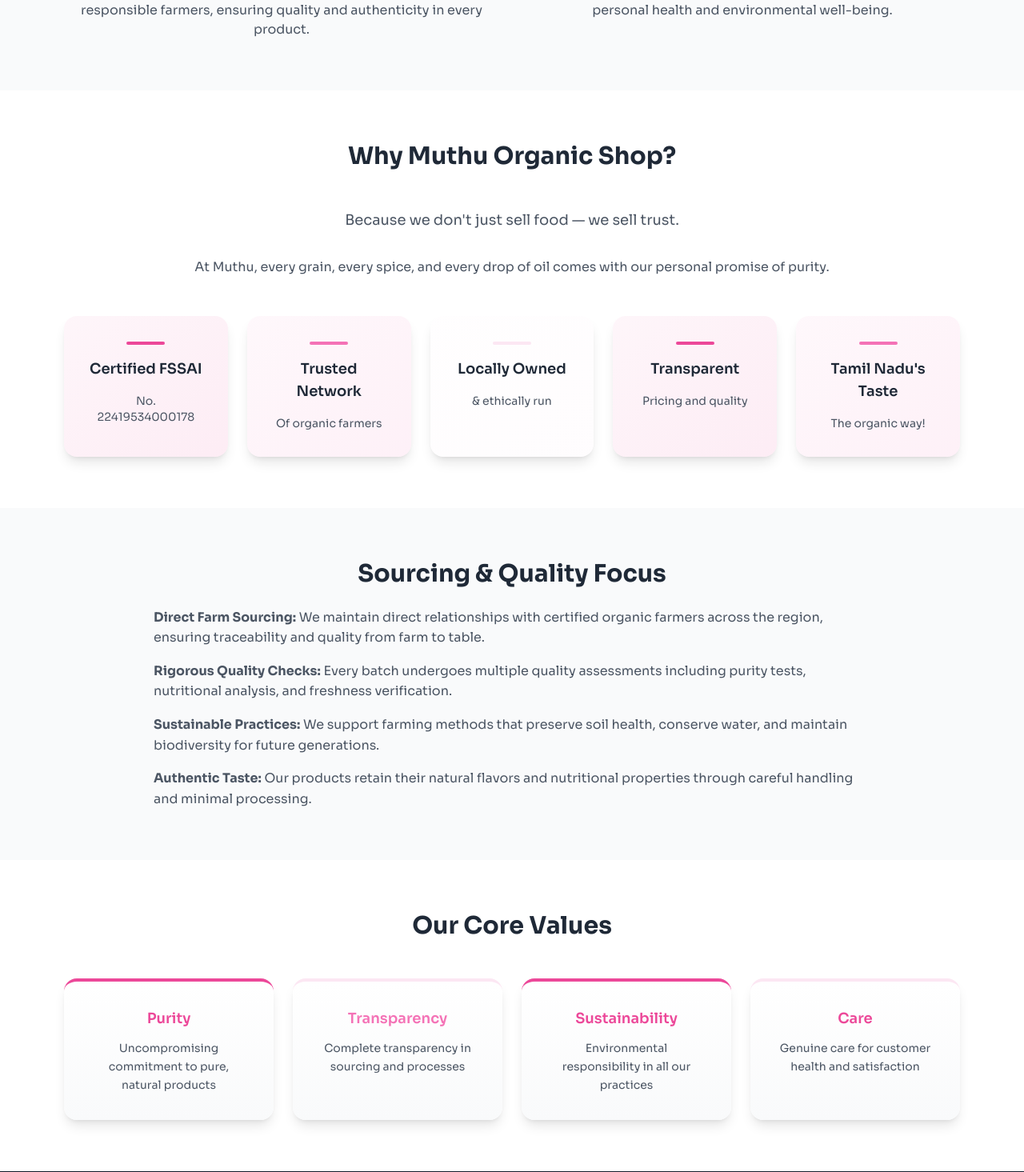
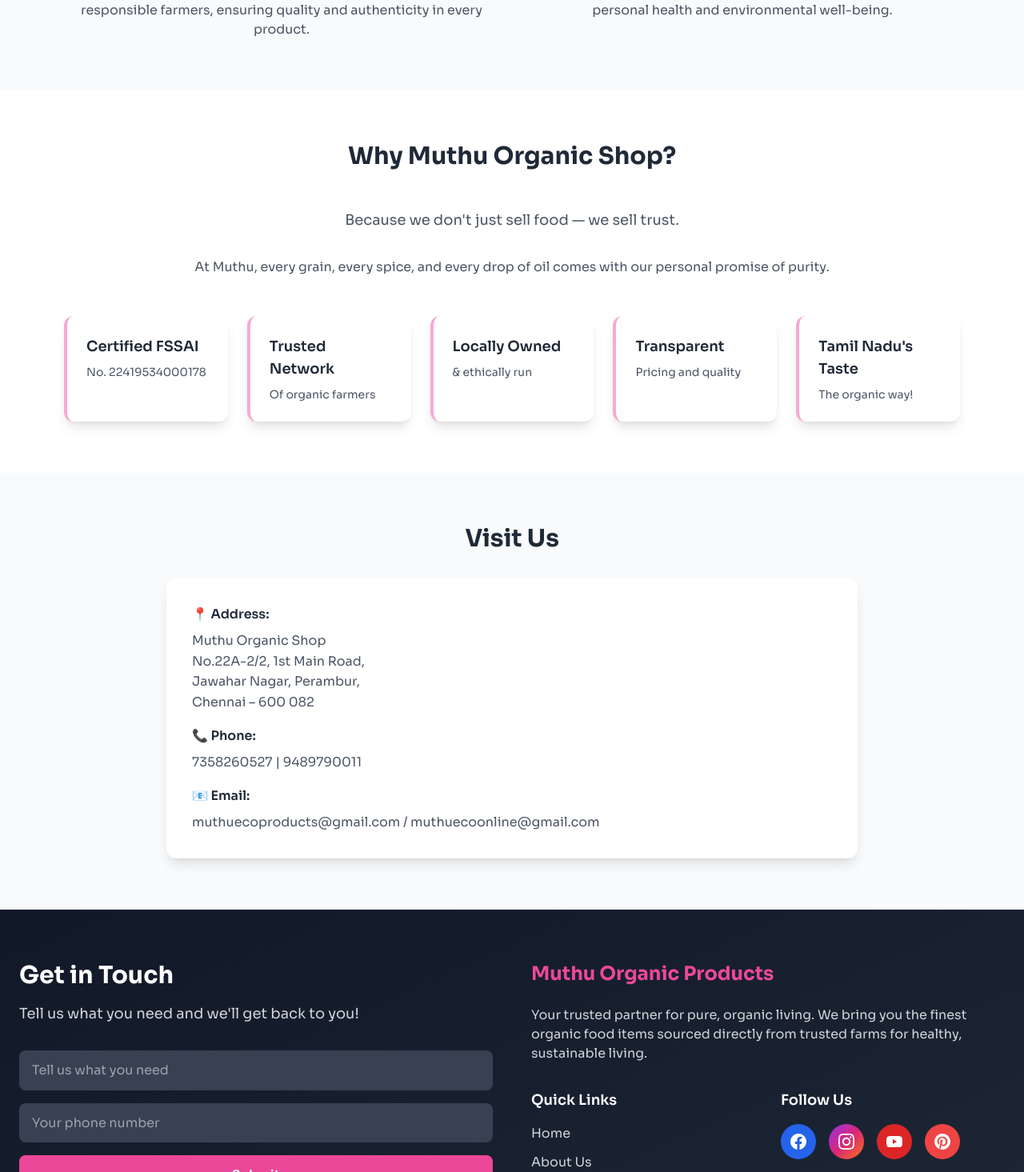
Before and after one commit to muthuecoproducts-crypto/muthu-eco-products, a React (Vite) app: page /about in a window 1280 px wide. Shown: the part 1335-2800 px from the top of the page at 80% size. Built offline with nearby package versions, Linux system fonts and the light colour scheme.

Commit message:
updated version

```diff
--- a/src/pages/About.jsx
+++ b/src/pages/About.jsx
@@ -31,7 +31,7 @@
               <h2 className="text-2xl sm:text-3xl font-bold text-gray-800 mb-4 sm:mb-6">Welcome to Muthu Organic Shop</h2>
               <div className="space-y-3 sm:space-y-4 text-gray-600 text-sm sm:text-base">
                 <p>
-                  We believe that நல் உணவே அரும ருந்து — healthy food is truly the best medicine.
+                  We believe that நல் உணவே அரும் ருந்து — healthy food is truly the best medicine.
                 </p>
                 <p>
                   Our journey began with a simple goal: to bring back purity to every kitchen. From
@@ -40,7 +40,7 @@
                 </p>
                 <p>
                   With love, honesty, and sustainability at our core, we aim to make clean eating easy,
-                  affordable, and oh-so-delicious!
+                  affordable, and oh-so-delicious! 🌿
                 </p>
               </div>
             </div>
@@ -88,86 +88,48 @@
           <p className="text-center text-gray-600 mb-8 text-lg">Because we don't just sell food — we sell trust.</p>
           <p className="text-center text-gray-600 mb-12">At Muthu, every grain, every spice, and every drop of oil comes with our personal promise of purity.</p>
           <div className="grid md:grid-cols-5 gap-6">
-            <div className="text-center space-y-4 bg-gradient-to-br from-primary/5 to-primary/10 p-8 rounded-2xl shadow-lg hover:shadow-xl transform hover:-translate-y-2 transition-all duration-300 group">
-              <div className="w-12 h-1 bg-primary mx-auto mb-4 rounded-full group-hover:w-16 transition-all duration-300"></div>
-              <h3 className="text-lg font-semibold text-gray-800 group-hover:text-primary transition-colors duration-300">Certified FSSAI</h3>
+            <div className="bg-white p-6 rounded-xl shadow-lg border-l-4 border-pink-300">
+              <h3 className="text-lg font-semibold mb-2 text-gray-800">Certified FSSAI</h3>
               <p className="text-gray-600 text-sm">No. 22419534000178</p>
             </div>
-            <div className="text-center space-y-4 bg-gradient-to-br from-secondary/5 to-secondary/10 p-8 rounded-2xl shadow-lg hover:shadow-xl transform hover:-translate-y-2 transition-all duration-300 group">
-              <div className="w-12 h-1 bg-secondary mx-auto mb-4 rounded-full group-hover:w-16 transition-all duration-300"></div>
-              <h3 className="text-lg font-semibold text-gray-800 group-hover:text-secondary transition-colors duration-300">Trusted Network</h3>
+            <div className="bg-white p-6 rounded-xl shadow-lg border-l-4 border-pink-300">
+              <h3 className="text-lg font-semibold mb-2 text-gray-800">Trusted Network</h3>
               <p className="text-gray-600 text-sm">Of organic farmers</p>
             </div>
-            <div className="text-center space-y-4 bg-gradient-to-br from-accent/5 to-accent/10 p-8 rounded-2xl shadow-lg hover:shadow-xl transform hover:-translate-y-2 transition-all duration-300 group">
-              <div className="w-12 h-1 bg-accent mx-auto mb-4 rounded-full group-hover:w-16 transition-all duration-300"></div>
-              <h3 className="text-lg font-semibold text-gray-800 group-hover:text-accent transition-colors duration-300">Locally Owned</h3>
+            <div className="bg-white p-6 rounded-xl shadow-lg border-l-4 border-pink-300">
+              <h3 className="text-lg font-semibold mb-2 text-gray-800">Locally Owned</h3>
               <p className="text-gray-600 text-sm">& ethically run</p>
             </div>
-            <div className="text-center space-y-4 bg-gradient-to-br from-primary/5 to-primary/10 p-8 rounded-2xl shadow-lg hover:shadow-xl transform hover:-translate-y-2 transition-all duration-300 group">
-              <div className="w-12 h-1 bg-primary mx-auto mb-4 rounded-full group-hover:w-16 transition-all duration-300"></div>
-              <h3 className="text-lg font-semibold text-gray-800 group-hover:text-primary transition-colors duration-300">Transparent</h3>
+            <div className="bg-white p-6 rounded-xl shadow-lg border-l-4 border-pink-300">
+              <h3 className="text-lg font-semibold mb-2 text-gray-800">Transparent</h3>
               <p className="text-gray-600 text-sm">Pricing and quality</p>
             </div>
-            <div className="text-center space-y-4 bg-gradient-to-br from-secondary/5 to-secondary/10 p-8 rounded-2xl shadow-lg hover:shadow-xl transform hover:-translate-y-2 transition-all duration-300 group">
-              <div className="w-12 h-1 bg-secondary mx-auto mb-4 rounded-full group-hover:w-16 transition-all duration-300"></div>
-              <h3 className="text-lg font-semibold text-gray-800 group-hover:text-secondary transition-colors duration-300">Tamil Nadu's Taste</h3>
+            <div className="bg-white p-6 rounded-xl shadow-lg border-l-4 border-pink-300">
+              <h3 className="text-lg font-semibold mb-2 text-gray-800">Tamil Nadu's Taste</h3>
               <p className="text-gray-600 text-sm">The organic way!</p>
             </div>
           </div>
         </div>
       </section>
 
-      {/* Sourcing & Quality Focus */}
+      {/* Contact Information */}
       <section className="py-16 bg-gray-50">
-        <div className="max-w-6xl mx-auto px-4">
-          <div className="max-w-4xl mx-auto">
-            <h2 className="text-3xl font-bold text-gray-800 mb-6 text-center">Sourcing & Quality Focus</h2>
-            <div className="space-y-4 text-gray-600">
-              <p>
-                <strong>Direct Farm Sourcing:</strong> We maintain direct relationships with certified
-                organic farmers across the region, ensuring traceability and quality from farm to table.
-              </p>
-              <p>
-                <strong>Rigorous Quality Checks:</strong> Every batch undergoes multiple quality
-                assessments including purity tests, nutritional analysis, and freshness verification.
-              </p>
-              <p>
-                <strong>Sustainable Practices:</strong> We support farming methods that preserve soil
-                health, conserve water, and maintain biodiversity for future generations.
-              </p>
-              <p>
-                <strong>Authentic Taste:</strong> Our products retain their natural flavors and
-                nutritional properties through careful handling and minimal processing.
-              </p>
-            </div>
-          </div>
-        </div>
-      </section>
-
-      {/* Values */}
-      <section className="py-16">
-        <div className="max-w-6xl mx-auto px-4 text-center">
-          <h2 className="text-3xl font-bold text-gray-800 mb-12">Our Core Values</h2>
-          <div className="grid md:grid-cols-4 gap-6">
-            <div className="space-y-3 bg-gradient-to-t from-gray-50 to-white p-8 rounded-2xl shadow-lg hover:shadow-2xl transform hover:scale-105 transition-all duration-300 group border-t-4 border-primary">
-              {/* <div className="w-8 h-8 bg-primary/20 rounded-full mx-auto mb-4 group-hover:bg-primary/30 transition-colors duration-300"></div> */}
-              <h3 className="font-semibold text-primary text-lg group-hover:text-primary/80 transition-colors duration-300">Purity</h3>
-              <p className="text-sm text-gray-600 leading-relaxed">Uncompromising commitment to pure, natural products</p>
-            </div>
-            <div className="space-y-3 bg-gradient-to-t from-gray-50 to-white p-8 rounded-2xl shadow-lg hover:shadow-2xl transform hover:scale-105 transition-all duration-300 group border-t-4 border-accent">
-              {/* <div className="w-8 h-8 bg-secondary/20 rounded-full mx-auto mb-4 group-hover:bg-secondary/30 transition-colors duration-300"></div> */}
-              <h3 className="font-semibold text-secondary text-lg group-hover:text-secondary/80 transition-colors duration-300">Transparency</h3>
-              <p className="text-sm text-gray-600 leading-relaxed">Complete transparency in sourcing and processes</p>
-            </div>
-            <div className="space-y-3 bg-gradient-to-t from-gray-50 to-white p-8 rounded-2xl shadow-lg hover:shadow-2xl transform hover:scale-105 transition-all duration-300 group border-t-4 border-primary">
-              {/* <div className="w-8 h-8 bg-accent/20 rounded-full mx-auto mb-4 group-hover:bg-accent/30 transition-colors duration-300"></div> */}
-              <h3 className="font-semibold text-primary text-lg group-hover:text-primary/80 transition-colors duration-300">Sustainability</h3>
-              <p className="text-sm text-gray-600 leading-relaxed">Environmental responsibility in all our practices</p>
-            </div>
-            <div className="space-y-3 bg-gradient-to-t from-gray-50 to-white p-8 rounded-2xl shadow-lg hover:shadow-2xl transform hover:scale-105 transition-all duration-300 group border-t-4 border-accent">
-              {/* <div className="w-8 h-8 bg-primary/20 rounded-full mx-auto mb-4 group-hover:bg-primary/30 transition-colors duration-300"></div> */}
-              <h3 className="font-semibold text-primary text-lg group-hover:text-primary/80 transition-colors duration-300">Care</h3>
-              <p className="text-sm text-gray-600 leading-relaxed">Genuine care for customer health and satisfaction</p>
+        <div className="max-w-4xl mx-auto px-4 text-center">
+          <h2 className="text-3xl font-bold text-gray-800 mb-8">Visit Us</h2>
+          <div className="bg-white p-8 rounded-xl shadow-lg">
+            <div className="space-y-4 text-left">
+              <div>
+                <h3 className="font-semibold text-gray-800 mb-2">📍 Address:</h3>
+                <p className="text-gray-600">Muthu Organic Shop<br />No.22A-2/2, 1st Main Road,<br />Jawahar Nagar, Perambur,<br />Chennai – 600 082</p>
+              </div>
+              <div>
+                <h3 className="font-semibold text-gray-800 mb-2">📞 Phone:</h3>
+                <p className="text-gray-600">7358260527 | 9489790011</p>
+              </div>
+              <div>
+                <h3 className="font-semibold text-gray-800 mb-2">📧 Email:</h3>
+                <p className="text-gray-600">muthuecoproducts@gmail.com / muthuecoonline@gmail.com</p>
+              </div>
             </div>
           </div>
         </div>
```
